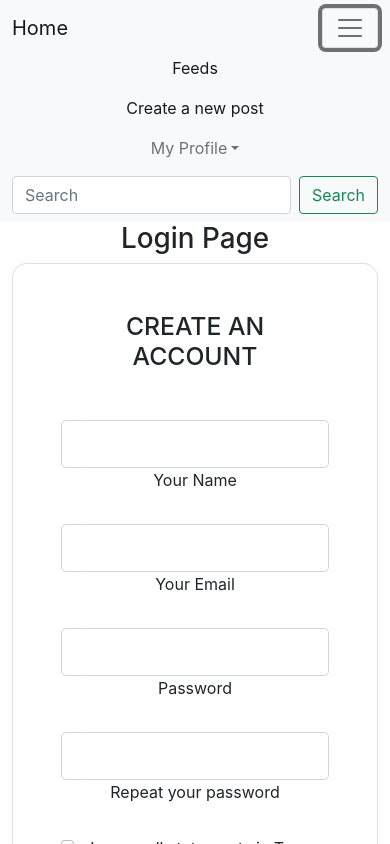
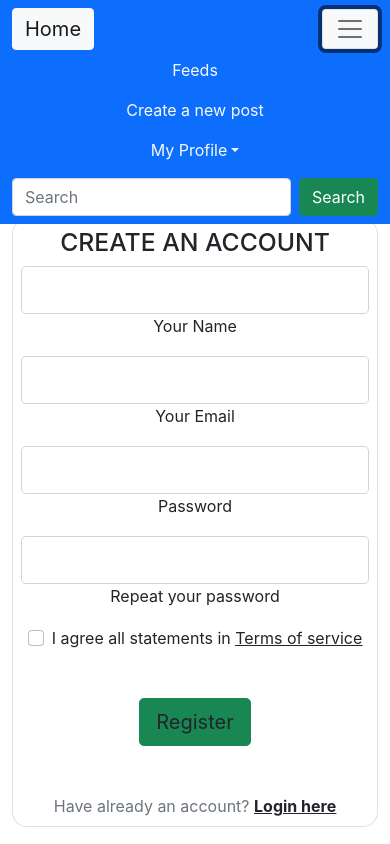
Before and after one commit to sumitsingh-ara/Social_Sharing_App, a React (Create React App) app in the folder frontEnd/: page /login in a window 390 px wide. Both pictures are taken after a click on the button "Toggle navigation". Shown: the top 844 px of the page. Built offline with nearby package versions, Linux system fonts and the light colour scheme.

Commit message:
Made the current part responsive

```diff
--- a/frontEnd/src/App.js
+++ b/frontEnd/src/App.js
@@ -5,6 +5,7 @@ function App() {
   return (
     <div className="App">
       <Navbar/>
+      <div style={{marginTop: '12vh'}}></div>
      <AllRoutes/>
     </div>
   );
--- a/frontEnd/src/components/All/Navbar.jsx
+++ b/frontEnd/src/components/All/Navbar.jsx
@@ -1,4 +1,4 @@
-import { Link, Navigate } from "react-router-dom";
+import { Link } from "react-router-dom";
 import { useSelector, useDispatch } from "react-redux";
 import { logout } from "../../Redux/Auth/action";
 export const Navbar = () => {
@@ -7,18 +7,18 @@ export const Navbar = () => {
   return (
     <>
       {!isAuth ? (
-         <nav className="navbar navbar-expand-lg navbar-light bg-primary bg-gradient" style={{justifyContent:"space-evenly"}}>
+         <nav className="navbar navbar-expand-lg navbar-light bg-primary bg-gradient" style={{justifyContent:"space-evenly",position:"fixed",top:0,left:0,right:0,zIndex:100}}>
           <Link className="navbar-brand btn btn-light" to="/">Home</Link>
           <Link  className="navbar-brand  btn btn-light" to="/login">Login</Link>
          </nav>
       ) : (
-        <nav className="navbar navbar-expand-lg navbar-light bg-light">
+        <nav className="navbar navbar-expand-lg navbar-light  bg-primary"  style={{position:"fixed",top:0,left:0,right:0,zIndex:100}}>
           <div className="container-fluid">
-            <Link to="/" className="navbar-brand">
+            <Link to="/" className="navbar-brand btn btn-light">
               Home
             </Link>
             <button
-              className="navbar-toggler"
+              className="navbar-toggler bg-light"
               type="button"
               data-bs-toggle="collapse"
               data-bs-target="#navbarSupportedContent"
@@ -33,28 +33,28 @@ export const Navbar = () => {
               id="navbarSupportedContent"
             >
               <ul className="navbar-nav me-auto mb-2 mb-lg-0">
-                <li className="nav-item">
+                <li className="nav-item ">
                   <Link
                     to="/todosList"
-                    className="nav-link active"
+                    className="nav-link active text-light"
                     aria-current="page"
                   >
                     Feeds
                   </Link>
                 </li>
                 <li className="nav-item">
-                  <Link to="/todosInput" className="nav-link active">
+                  <Link to="/todosInput" className="nav-link active text-light">
                     Create a new post
                   </Link>
                 </li>
                 <li className="nav-item dropdown">
                   <Link
                     to=""
-                    className="nav-link dropdown-toggle"
+                    className="nav-link dropdown-toggle text-light"
                     id="navbarDropdown"
                     role="button"
                     data-bs-toggle="dropdown"
-                    aria-expanded="false"
+
                   >
                     My Profile
                   </Link>
@@ -62,18 +62,20 @@ export const Navbar = () => {
                     className="dropdown-menu"
                     aria-labelledby="navbarDropdown"
                   >
-                    <Link to="" className="dropdown-item" aria-disabled="true">
-                      Somethig
+                    <Link to="" className="dropdown-item " aria-disabled="true">
+                      My followers
                     </Link>
                     <li>
                       <Link to="" className="dropdown-item">
-                        Another action
+                        Profile
                       </Link>
                     </li>
                     <li>
                       <hr className="dropdown-divider" />
                     </li>
-                    <Link to="" className="dropdown-item">
+                    <Link onClick={()=>{
+                      dispatch(logout())
+                    }} to="" className="dropdown-item">
                       {isAuth ? "Logout" : "Login"}
                     </Link>
                   </ul>
@@ -86,7 +88,7 @@ export const Navbar = () => {
                   placeholder="Search"
                   aria-label="Search"
                 />
-                <button className="btn btn-outline-success" type="submit">
+                <button className="btn btn-success" type="submit">
                   Search
                 </button>
               </div>
--- a/frontEnd/src/components/Auth/Login.jsx
+++ b/frontEnd/src/components/Auth/Login.jsx
@@ -2,16 +2,14 @@
 export const Login = () => {
     return(
         <>
-        <h1>Login Page</h1>
-        <section class="vh-100 bg-image"
-  style={{backgroundImage:('https://mdbcdn.b-cdn.net/img/Photos/new-templates/search-box/img4.webp')}}>
+        <section class="vh-100 bg-image">
   <div class="mask d-flex align-items-center h-100 gradient-custom-3">
     <div class="container h-100">
       <div class="row d-flex justify-content-center align-items-center h-100">
         <div class="col-12 col-md-9 col-lg-7 col-xl-6">
           <div class="card" style={{borderRadius: "15px"}}>
-            <div class="card-body p-5">
-              <h2 class="text-uppercase text-center mb-5">Create an account</h2>
+            <div class="card-body p-2">
+              <h2 class="text-uppercase text-center mb-2">Create an account</h2>
 
               <form>
 
--- a/frontEnd/src/components/Todos/Todo.css
+++ b/frontEnd/src/components/Todos/Todo.css
@@ -11,10 +11,13 @@
         width: 100%;
         display:grid;
         grid-template-columns: repeat(2,45%);
-        grid-gap: 5%;
+        grid-gap: 1%;
     }
     .todoFormContainer{
         width: 90%;
+    }
+    .mb-4{
+        margin-bottom:10px !important;
     }
 }
 @media screen and (max-width:400px){
@@ -22,7 +25,10 @@
         width: 100%;
         display:grid;
         grid-template-columns: repeat(1,95%);
-        grid-gap: 5%;
+        grid-gap: 1%;
+    }
+    .mb-4{
+        margin-bottom:10px !important;
     }
     .todoFormContainer{
         width: 100%;
```
